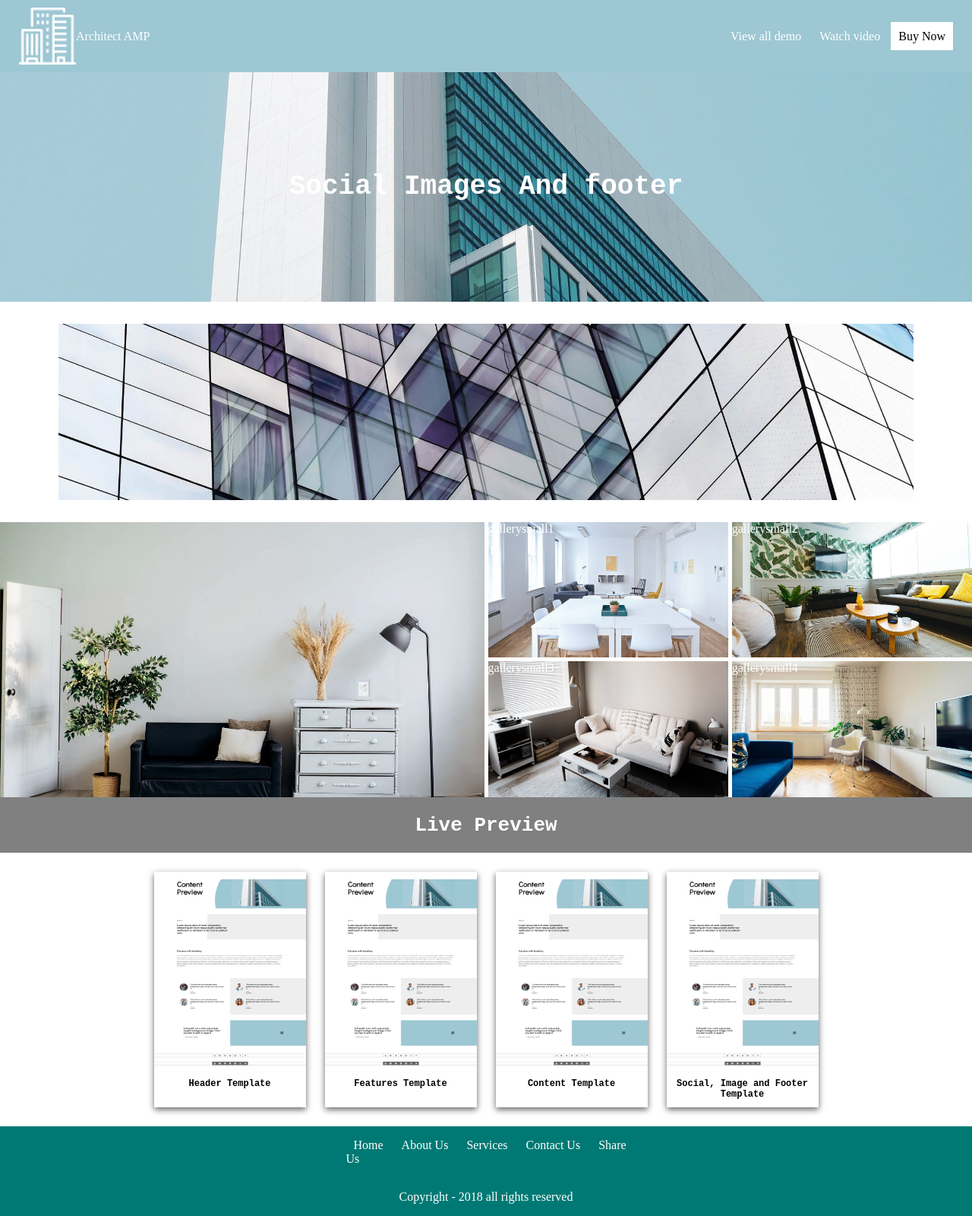
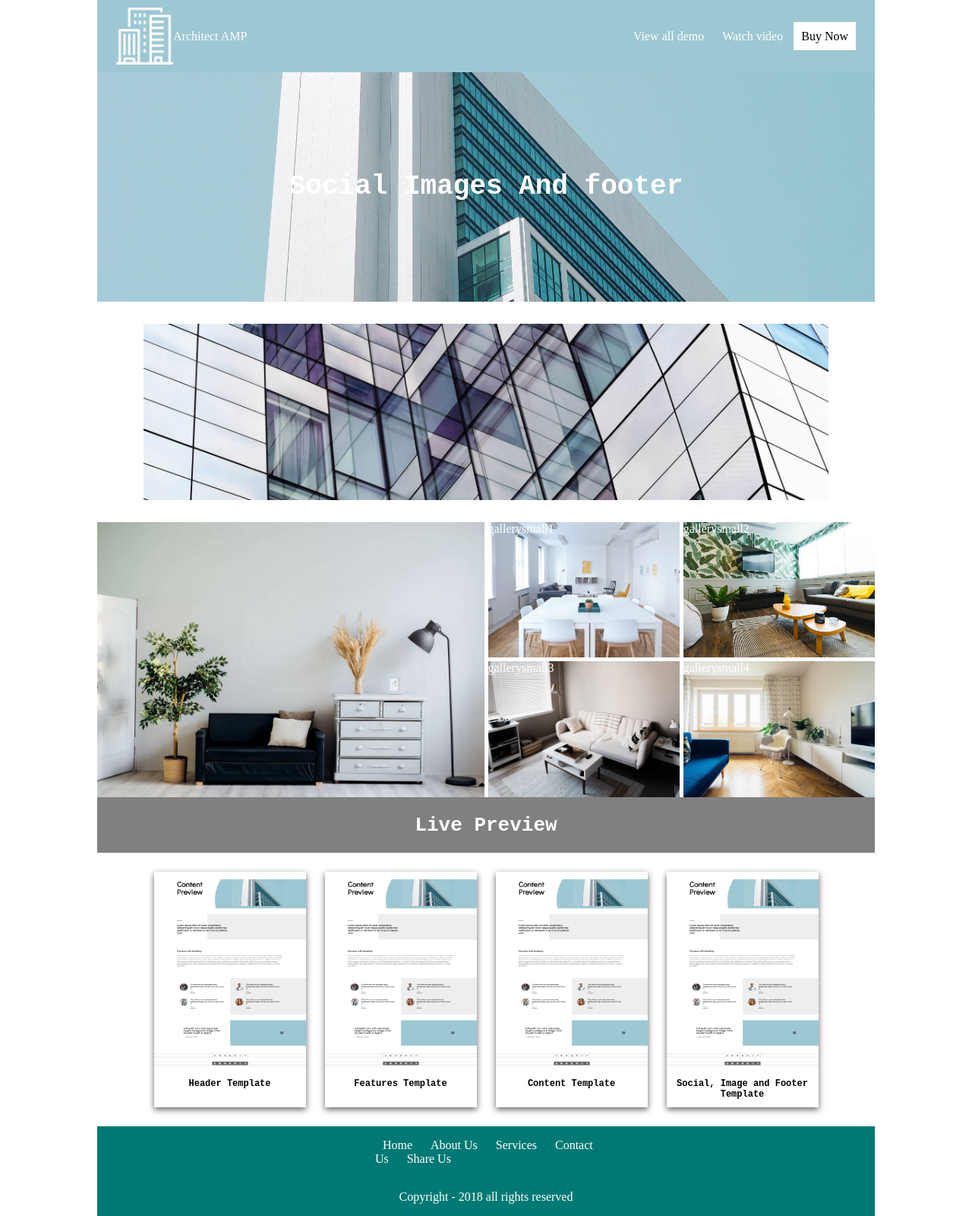
Before and after one commit to Ziniy-creator/web-made-easy, a PHP site: page / in a window 1280 px wide. Shown: the whole page at 76% size. Run offline with PHP 8.4, Linux system fonts and the light colour scheme.

Commit message:
Update style.css

```diff
--- a/grid opgaver/opgave8/css/style.css
+++ b/grid opgaver/opgave8/css/style.css
@@ -19,7 +19,7 @@
             body {
                 padding: 0;
                 margin: 0 auto;
-                max-width: 1400px;
+                max-width: 80%;
             }
 
             ul {
```
